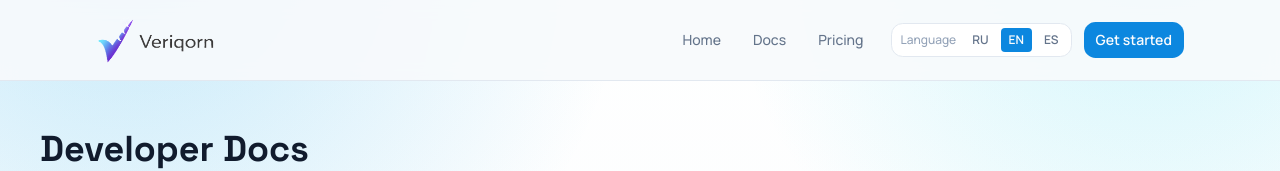
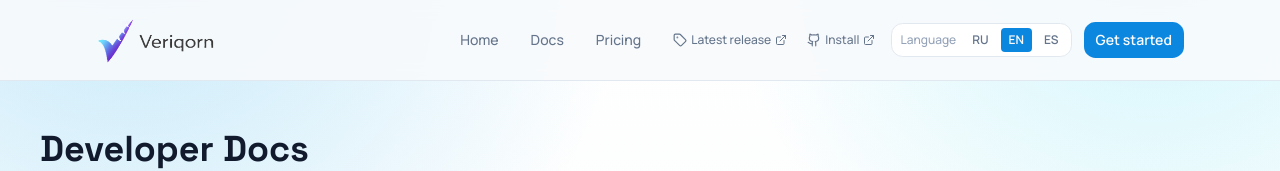
Before and after one commit to Veriqorn/veriqorn-site, a React (Vite) app: page /docs in a window 1280 px wide. Shown: the top 171 px of the page. Built offline with nearby package versions, Linux system fonts and the light colour scheme; no server answers.

Commit message:
Add release and install links to site header

```diff
--- a/src/lib/site-config.ts
+++ b/src/lib/site-config.ts
@@ -10,4 +10,8 @@ const siteUrl =
 export const siteConfig = {
   name: "Veriqorn",
   siteUrl,
+  installRepositoryUrl: "https://github.com/veriqorn/veriqorn-install",
+  installReleasesUrl: "https://github.com/veriqorn/veriqorn-install/releases",
+  latestInstallReleaseApiUrl:
+    "https://api.github.com/repos/veriqorn/veriqorn-install/releases/latest",
 };
--- a/src/router.tsx
+++ b/src/router.tsx
@@ -6,6 +6,8 @@ import {
   createRouter,
   useRouterState,
 } from "@tanstack/react-router";
+import { ExternalLink, Github, Tag } from "lucide-react";
+import { useEffect, useState } from "react";
 import { HomePage } from "@/pages/home-page";
 import { DocsPage } from "@/pages/docs-page";
 import { GuidePage } from "@/pages/guide-page";
@@ -13,7 +15,61 @@ import { PricingPage } from "@/pages/pricing-page";
 import { buttonVariants } from "@/components/ui/button";
 import { useLanguage } from "@/i18n/language-context";
 import { messages } from "@/i18n/messages";
+import { siteConfig } from "@/lib/site-config";
 import { cn } from "@/lib/utils";
+
+type GitHubRelease = {
+  html_url: string;
+  name: string | null;
+  tag_name: string;
+};
+
+function PlatformReleaseLinks() {
+  const [release, setRelease] = useState<GitHubRelease | null>(null);
+
+  useEffect(() => {
+    const controller = new AbortController();
+
+    void fetch(siteConfig.latestInstallReleaseApiUrl, {
+      headers: { Accept: "application/vnd.github+json" },
+      signal: controller.signal,
+    })
+      .then((response) => (response.ok ? response.json() : null))
+      .then((data: GitHubRelease | null) => setRelease(data))
+      .catch(() => undefined);
+
+    return () => controller.abort();
+  }, []);
+
+  const versionLabel = release?.tag_name ?? "Latest release";
+
+  return (
+    <div className="flex flex-wrap items-center gap-x-3 gap-y-1 text-xs font-medium text-slate-500">
+      <a
+        href={release?.html_url ?? siteConfig.installReleasesUrl}
+        target="_blank"
+        rel="noreferrer"
+        className="inline-flex items-center gap-1 rounded-md px-1 py-1 transition-colors hover:text-slate-900 focus-visible:outline-none focus-visible:ring-2 focus-visible:ring-primary"
+        title={release?.name ?? "View Veriqorn release notes"}
+      >
+        <Tag className="h-3.5 w-3.5" aria-hidden="true" />
+        <span>{versionLabel}</span>
+        <ExternalLink className="h-3 w-3" aria-hidden="true" />
+      </a>
+      <a
+        href={siteConfig.installRepositoryUrl}
+        target="_blank"
+        rel="noreferrer"
+        className="inline-flex items-center gap-1 rounded-md px-1 py-1 transition-colors hover:text-slate-900 focus-visible:outline-none focus-visible:ring-2 focus-visible:ring-primary"
+        aria-label="Open Veriqorn installation repository on GitHub"
+      >
+        <Github className="h-3.5 w-3.5" aria-hidden="true" />
+        <span>Install</span>
+        <ExternalLink className="h-3 w-3" aria-hidden="true" />
+      </a>
+    </div>
+  );
+}
 
 function RootLayout() {
   const { language, setLanguage } = useLanguage();
@@ -64,6 +120,8 @@ function RootLayout() {
               </nav>
 
               <div className="flex flex-wrap items-center justify-between gap-3 lg:justify-end">
+                <PlatformReleaseLinks />
+
                 <div className="flex items-center gap-1 rounded-md border border-slate-200 bg-white px-1 py-1">
                   <span className="px-1 text-xs font-medium text-slate-400">
                     {t.ui.languageLabel}
```
